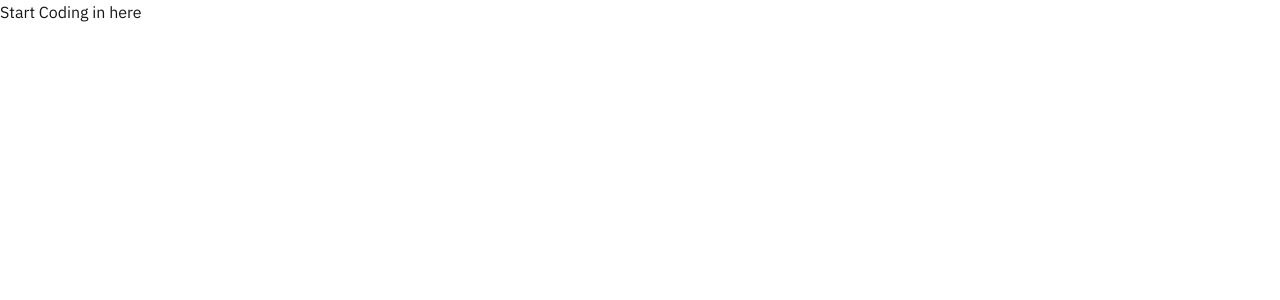
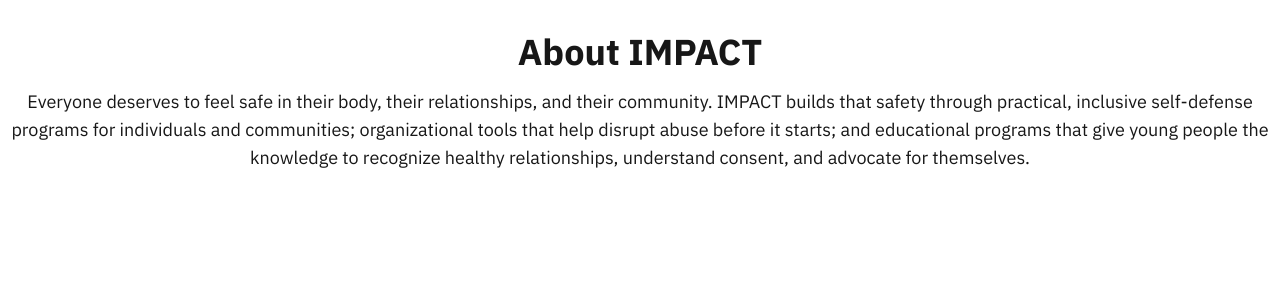
Before and after one commit to Artists-for-Humanity/IMPACT-Boston, a Next.js app in the folder impact-boston/: page / in a window 1280 px wide. Shown: the top 300 px of the page. Built offline with nearby package versions, Linux system fonts and the light colour scheme.

Commit message:
added header + paragraph

```diff
--- a/impact-boston/src/app/page.tsx
+++ b/impact-boston/src/app/page.tsx
@@ -4,7 +4,8 @@
   return (
     <main>
       {/* all of your main code goes in here */}
-        Start Coding in here
+        <h1 className="text-4xl font-bold text-center mt-8">About IMPACT</h1>
+        <p className="text-center mt-4 text-lg place-content-center">Everyone deserves to feel safe in their body, their relationships, and their community. IMPACT builds that safety through practical, inclusive self-defense programs for individuals and communities; organizational tools that help disrupt abuse before it starts; and educational programs that give young people the knowledge to recognize healthy relationships, understand consent, and advocate for themselves.</p>
     </main>
   );
 }
```
Also changed, not shown: impact-boston/src/components/Hero/Hero2.tsx (line endings or trailing spaces).
